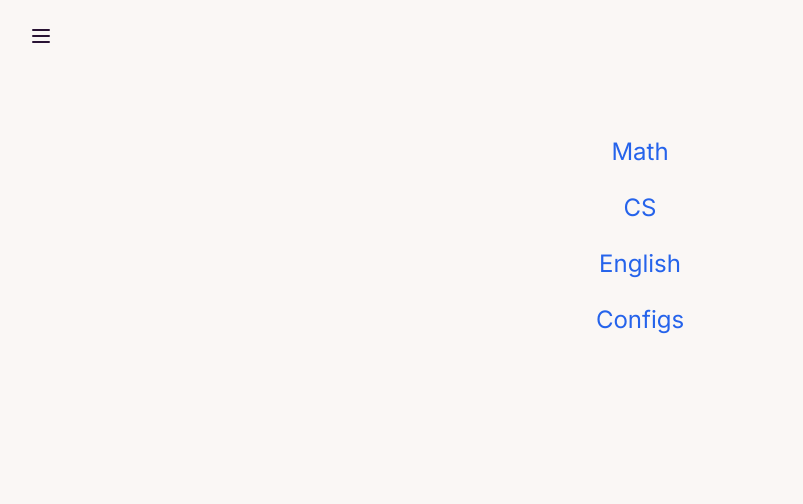
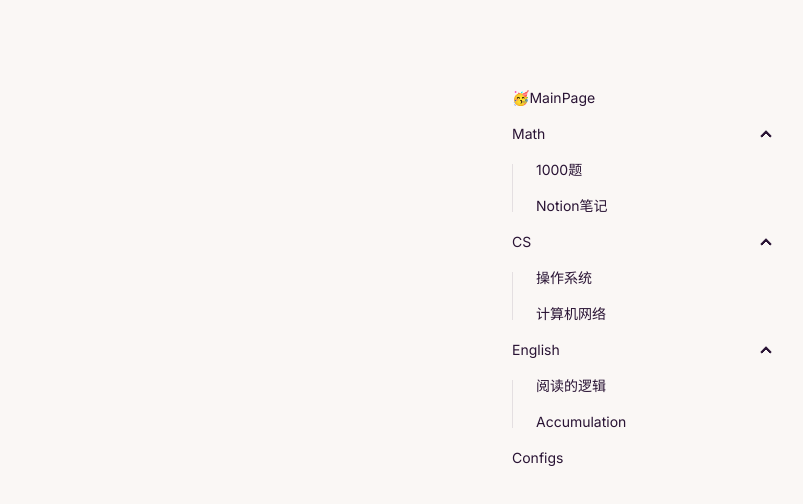
Before and after one commit to xyt-dev/webnotes, a Next.js app: page / in a window 1280 px wide. Shown: the top 504 px of the page, without its empty margins (0-803 px from the left). Built offline with nearby package versions, Linux system fonts and the light colour scheme.

Commit message:
todo: code sidebar

```diff
--- a/src/app/menu.tsx
+++ b/src/app/MainTree.tsx
@@ -1,7 +1,7 @@
 import Link from "next/link"
-export default function Menu() {
+export default function MainTree() {
   return (
-    <ul className="daisy-menu bg-base-100 text-base-content min-h-full w-80 p-4">
+    <ul className="daisy-menu mx-auto bg-base-100 text-base-content min-h-full w-80 p-4">
       <li>
         <Link href='/'>🥳MainPage</Link>
       </li>
--- a/src/app/english/page.tsx
+++ b/src/app/english/page.tsx
@@ -1,5 +1,5 @@
-import TextBox from "@/components/TextBox1"
-import { Paragraph as Para, Title1, Title2, Title3, Bold as B } from "@/components/TextBox1"
+import TextBox from "@/components/RowTextBox"
+import { Paragraph as Para, Title1, Title2, Title3, Bold as B } from "@/components/RowTextBox"
 import Link from "next/link"
 
 export default function EnglishPage() {
--- a/src/app/layout.tsx
+++ b/src/app/layout.tsx
@@ -1,7 +1,7 @@
 import type { Metadata } from "next";
 import { Inter } from "next/font/google";
 import "./globals.css";
-import Menu from "./menu";
+import MainTree from "./MainTree";
 
 const inter = Inter({ subsets: ["latin"] });
 
@@ -18,25 +18,7 @@ export default function RootLayout({
   return (
     <html lang="en" data-theme="cupcake">
       <body className={`${inter.className}`}>
-        <div className="daisy-drawer 2xl:daisy-drawer-open">
-          <input id="drawer" type="checkbox" className="daisy-drawer-toggle" />
-          <div className="daisy-drawer-content min-h-screen min-w-full">
-            <nav className="daisy-navbar sticky top-0">
-              <label htmlFor="drawer" className="daisy-btn daisy-drawer-button m-1 daisy-btn-ghost 2xl:hidden">
-                <svg width="20" height="20" xmlns="http://www.w3.org/2000/svg" fill="none" viewBox="0 0 24 24" className="inline-block h-5 w-5 stroke-current md:h-6 md:w-6">
-                  <path stroke-linecap="round" stroke-linejoin="round" stroke-width="2" d="M4 6h16M4 12h16M4 18h16"></path>
-                </svg>
-              </label>
-            </nav>
-            {/* Page content here */}
-            {children}
-          </div>
-          <div className="daisy-drawer-side">
-            <label htmlFor="drawer" aria-label="close sidebar" className="daisy-drawer-overlay"></label>
-            {/* Sidebar content here */}
-            <Menu />
-          </div>
-        </div>
+        {children}
       </body>
     </html>
   );
--- a/src/app/math/page.tsx
+++ b/src/app/math/page.tsx
@@ -1,5 +1,5 @@
-import TextBox from "@/components/TextBox1"
-import { Title1, Title2 } from "@/components/TextBox1"
+import TextBox from "@/components/RowTextBox"
+import { Title1, Title2 } from "@/components/RowTextBox"
 import Link from "next/link";
 import Latex from "react-latex-next"
 import 'katex/dist/katex.min.css'; // 导入 KaTeX 样式
@@ -43,7 +43,7 @@ export default function MathPage() {
             <li>[36] 逻辑: 根据题设f(x)在x=0处导数存在, 则x-&gt;0时极限存在且等于f(0), 然后根据海涅定理得到改点极限的值, 同时也是f(0)的值, 然后通过海涅定理结合导数定义求出f'(0) (只有海涅定理成立时<Latex>{`$\\frac{1}{n}$`}</Latex>才能替换x, 且可以保持对应的无穷小的阶数)</li>
             <li>函数+数列联想到海涅定理(函数与数列的桥梁)</li>
             <li>[37] 拆出导数定义</li>
-            <li>函数在一点可导，导函数不一定连续(例: <Latex>{`$f(x)=x^2sin(\\frac{1}{x}), f(0)=0$`}</Latex>)</li>
+            <li>函数在一点可导，导函数不一定连续(例: <Latex>{`$f(x)=x^2sin(\\frac{1}{x}), f(0)=0$`}</Latex>); 所以特殊点的导数要用定义法</li>
             <li>[40] <Latex>{`$|f(x)| = \\sqrt{f^2(x)} = g(x)$`}</Latex>; 假设-&gt;反证</li>
             <li>[42] <Latex>{`$df(a) = f'(a)dx = f'(a)\\Delta x, \\Delta f(a) = f'(a)\\Delta x+o(\\Delta x)$`}</Latex></li>
             <li>[44] n个函数乘积的导数</li>
@@ -62,7 +62,17 @@ export default function MathPage() {
             <li>[57] 整体求出关于参数a的最值,再根据不等式求解a | 作逻辑等价变换,将a看作关于x的函数或不等式(运算简单)</li>
             <li>[58] 看图像注意坐标轴; 拐点要求函数在该点连续</li>
             <li>[59] 注意可导条件,这样就能放心用公式求导</li>
-            <li></li>
+            <li>
+              <details open> <summary className="cursor-pointer">曲率:</summary>
+                <Latex>{`$\\kappa = lim_{\\Delta s->0}|\\frac{\\Delta \\theta}{\\Delta s}|$`}</Latex> 其中 <Latex>{`$\\Delta s$`}</Latex> 是走过的弧长, <Latex>{`$\\Delta\\theta$`}</Latex> 是切线方向旋转的角度<br />
+                <Latex>{`$\\kappa$`}</Latex>是该点处内切圆半径的倒数<br />
+                对于函数 y = f(x):<br />
+                <Latex>{`$\\kappa = lim_{\\Delta x->0}|\\frac{\\Delta arctan(f'(x))}{\\Delta x\\sqrt{1 + f'(x)^2}}| = \\frac{|f''(x)|}{(1 + f'^2(x))^{3/2}}$`}</Latex>
+              </details>
+            </li>
+            <li>[62] 曲率公式; 隐函数求导,当<Latex>{`$y'$`}</Latex>是一个分式时, 将分母移到另一边, 然后对方程两边求导可能简化计算</li>
+            <li>隐函数求导本质: <Latex>{`$F(x,y(x))$`}</Latex>隐函数求导得到的是y'关于方程上点(x, y)的关系式, 该关系式可能不是函数, 但在不包含<Latex>{`$F'_y=0$`}</Latex>的二维空间的局部存在函数y=f(x)</li>
+            <li>[63] <Latex>{`$f(x)=a+bx+cx^2+o(x^2)$`}</Latex>, <Latex>{`$f''(x)=2c+o(1)$`}</Latex>, 通过曲率公式得到<Latex>{`$|f''(x)|$`}, 再通过曲率圆的方位确定凹凸性, 即二阶导数的正负</Latex></li>
           </ul>
         </div>
       </TextBox>
--- a/src/app/page.tsx
+++ b/src/app/page.tsx
@@ -1,13 +1,11 @@
 import MidLink from "@/components/MidLink";
+import MainTree from "./MainTree";
 
 export default function HomePage() {
   return (
     <main>
       <div className="m-16">
-        <MidLink href='/math'>Math</MidLink>
-        <MidLink href='/CS'>CS</MidLink>
-        <MidLink href='/english'>English</MidLink>
-        <MidLink href='/configs'>Configs</MidLink>
+        <MainTree />
       </div>
     </main>
   );
--- /dev/null
+++ b/src/components/DaisySidebar.tsx
@@ -0,0 +1,39 @@
+import { useState } from "react"
+
+export function Node({children}: {children: React.ReactNode}) {
+  return (
+    <details open>
+      <summary>Math</summary>
+      <ul>
+        {children}
+      </ul>
+    </details>
+  )
+}
+
+export default function DaisySidebar({children, page}: {children: React.ReactNode, page: React.ReactNode}) {
+  const [pageName, setPageName] = useState('')
+  return (
+    <div className="daisy-drawer 2xl:daisy-drawer-open">
+      <input id="drawer" type="checkbox" className="daisy-drawer-toggle" />
+      <div className="daisy-drawer-content min-h-screen min-w-full">
+        <nav className="daisy-navbar sticky top-0">
+          <label htmlFor="drawer" className="daisy-btn daisy-drawer-button m-1 daisy-btn-ghost 2xl:hidden">
+            <svg width="20" height="20" xmlns="http://www.w3.org/2000/svg" fill="none" viewBox="0 0 24 24" className="inline-block h-5 w-5 stroke-current md:h-6 md:w-6">
+              <path stroke-linecap="round" stroke-linejoin="round" stroke-width="2" d="M4 6h16M4 12h16M4 18h16"></path>
+            </svg>
+          </label>
+        </nav>
+        {/* Page content here */}
+        {page}
+      </div>
+      <div className="daisy-drawer-side">
+        <label htmlFor="drawer" aria-label="close sidebar" className="daisy-drawer-overlay"></label>
+        {/* Sidebar content here */}
+        <ul className="daisy-menu bg-base-100 text-base-content min-h-full w-80 p-4">
+          {children}
+        </ul>
+      </div>
+    </div>
+  )
+}
--- a/src/components/TextBox1.tsx
+++ b/src/components/RowTextBox.tsx
@@ -49,7 +49,7 @@ export function HSeperator({children, isVisible}: {children?: ReactNode, isVisib
   )
 }
 
-export default function TextBox1({children}: {children?: ReactNode}) {
+export default function TextBox({children}: {children?: ReactNode}) {
   return (
     // ${kalam.className} ${zen_maru_gothic.className} Kalam_Zen_maru_gothic
     <div className={`p-6 border-[1px] shadow-custom max-w-[800px] mx-auto`}>
```
